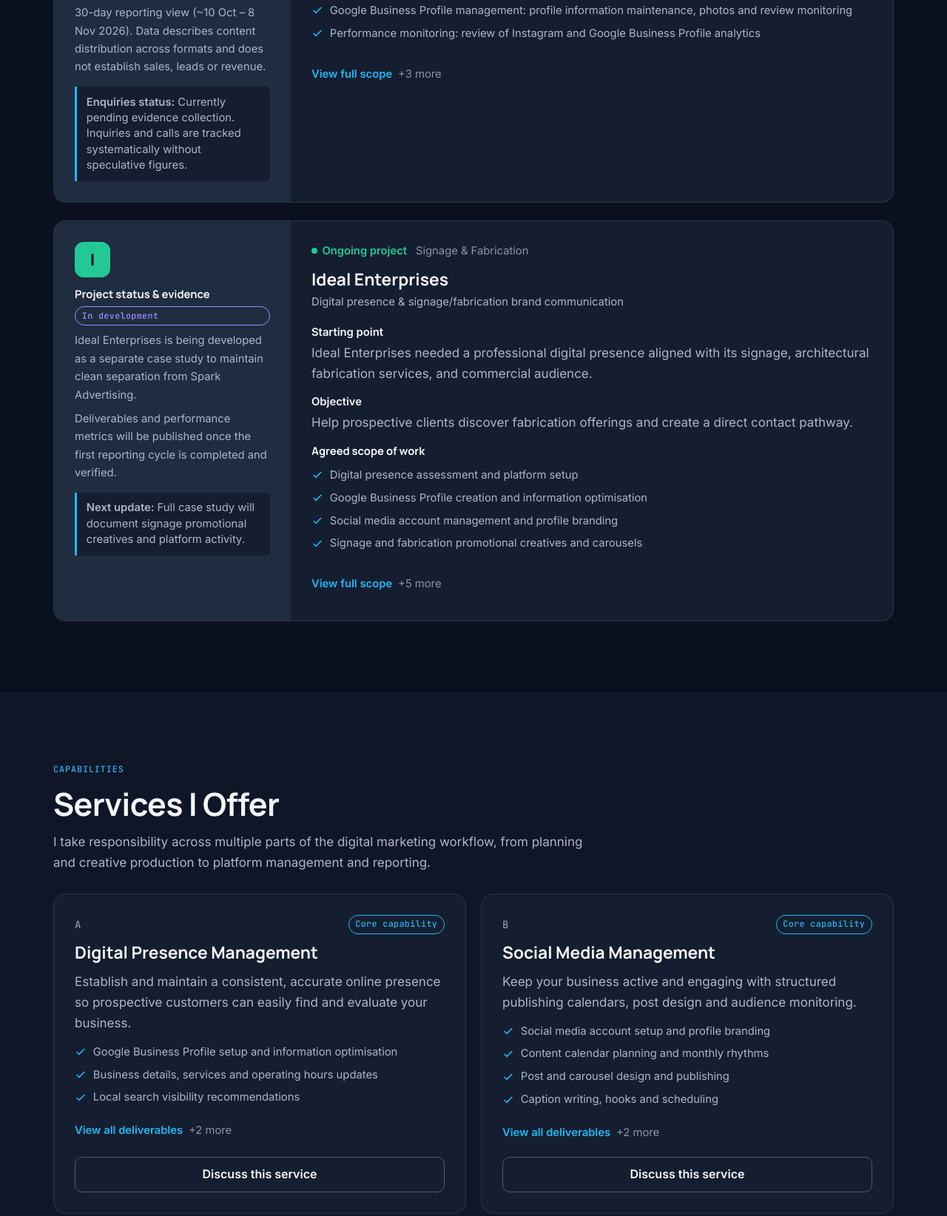
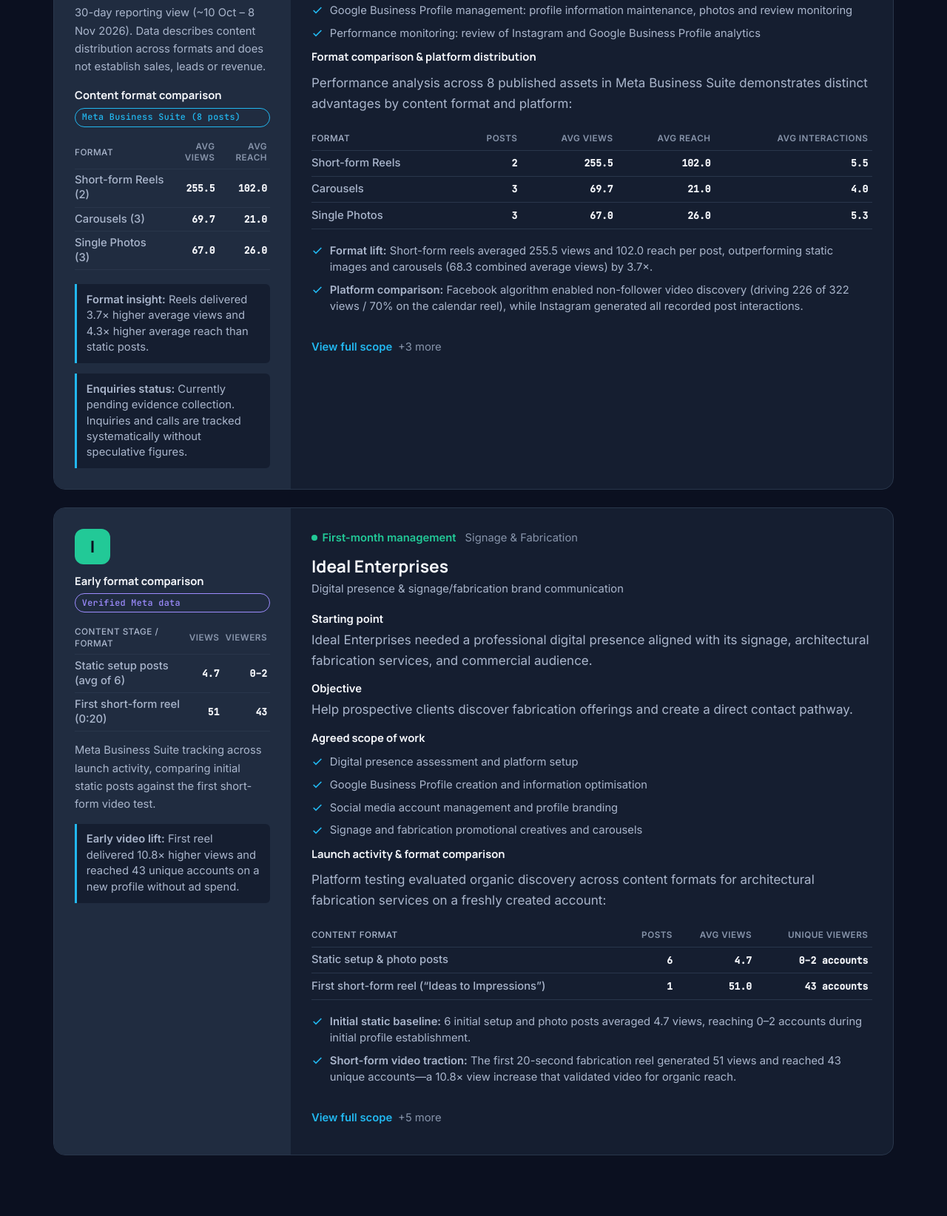
Before and after one commit to dhil3/dhill-portfolio, a website: page index.html in a window 1280 px wide. Shown: the part 1561-3205 px from the top of the page at 74% size. Drawn offline with Linux system fonts and the light colour scheme.

Commit message:
feat: add verified content format and platform comparison metrics

```diff
--- a/css/style.css
+++ b/css/style.css
@@ -163,6 +163,11 @@ img { max-width: 100%; height: auto; display: block; }
 .case-evidence th:first-child { text-align: left; padding-left: 0; font-weight: 500; color: var(--text-2); }
 .case-evidence thead th { color: var(--text-3); font-weight: 600; font-size: var(--text-label); text-transform: uppercase; letter-spacing: .04em; }
 .case-evidence td { color: var(--text); font-weight: 600; font-family: var(--font-mono); font-size: .8125rem; }
+.case-body table { width: 100%; border-collapse: collapse; font-size: var(--text-small); margin: .4rem 0; }
+.case-body th, .case-body td { padding: .45rem .35rem; text-align: right; border-bottom: 1px solid var(--border); line-height: 1.35; }
+.case-body th:first-child { text-align: left; padding-left: 0; font-weight: 500; color: var(--text-2); }
+.case-body thead th { color: var(--text-3); font-weight: 600; font-size: var(--text-label); text-transform: uppercase; letter-spacing: .04em; }
+.case-body td { color: var(--text); font-weight: 600; font-family: var(--font-mono); font-size: .8125rem; }
 .note-box { font-size: var(--text-small); padding: .65rem .8rem; border-left: 3px solid var(--accent); background: var(--surface); border-radius: 0 6px 6px 0; margin-top: .4rem; line-height: 1.45; }
 .case-mono { width: 48px; height: 48px; border-radius: 12px; display: grid; place-items: center; font: 800 1.375rem var(--font-heading); color: #0B1020; background: #F5B544; margin-bottom: .35rem; }
 .case-idea .case-mono { background: #22C997; }
--- a/index.html
+++ b/index.html
@@ -104,7 +104,21 @@
                   <tr><th scope="row">Story views</th><td>66 (7%)</td></tr>
                 </tbody>
               </table></div>
-              <p>30-day reporting view (~10 Oct – 8 Nov 2026). Data describes content distribution across formats and does not establish sales, leads or revenue.</p>
+              <p>30-day reporting view (~10 Oct &ndash; 8 Nov 2026). Data describes content distribution across formats and does not establish sales, leads or revenue.</p>
+
+              <h4 style="margin-top: 0.6rem;">Content format comparison</h4>
+              <span class="tag tag-core">Meta Business Suite (8 posts)</span>
+              <div class="table-wrap"><table>
+                <thead><tr><th scope="col">Format</th><th scope="col">Avg Views</th><th scope="col">Avg Reach</th></tr></thead>
+                <tbody>
+                  <tr><th scope="row">Short-form Reels (2)</th><td>255.5</td><td>102.0</td></tr>
+                  <tr><th scope="row">Carousels (3)</th><td>69.7</td><td>21.0</td></tr>
+                  <tr><th scope="row">Single Photos (3)</th><td>67.0</td><td>26.0</td></tr>
+                </tbody>
+              </table></div>
+              <div class="note-box">
+                <strong>Format insight:</strong> Reels delivered 3.7&times; higher average views and 4.3&times; higher average reach than static posts.
+              </div>
               <div class="note-box">
                 <strong>Enquiries status:</strong> Currently pending evidence collection. Inquiries and calls are tracked systematically without speculative figures.
               </div>
@@ -119,11 +133,27 @@
               </dl>
               <h4>Agreed scope completed</h4>
               <ul class="ticks">
-                <li><svg class="tick" width="16" height="16" viewBox="0 0 24 24" fill="none" stroke="currentColor" stroke-width="2.5" aria-hidden="true"><polyline points="20 6 9 17 4 12"/></svg><span>Social media management on Facebook and Instagram (~5–10 posts, ~1–3 reels published)</span></li>
+                <li><svg class="tick" width="16" height="16" viewBox="0 0 24 24" fill="none" stroke="currentColor" stroke-width="2.5" aria-hidden="true"><polyline points="20 6 9 17 4 12"/></svg><span>Social media management on Facebook and Instagram (~5&ndash;10 posts, ~1&ndash;3 reels published)</span></li>
                 <li><svg class="tick" width="16" height="16" viewBox="0 0 24 24" fill="none" stroke="currentColor" stroke-width="2.5" aria-hidden="true"><polyline points="20 6 9 17 4 12"/></svg><span>Creative content production: flex and banner printing creatives, service carousels and festival visuals</span></li>
                 <li><svg class="tick" width="16" height="16" viewBox="0 0 24 24" fill="none" stroke="currentColor" stroke-width="2.5" aria-hidden="true"><polyline points="20 6 9 17 4 12"/></svg><span>Google Business Profile management: profile information maintenance, photos and review monitoring</span></li>
                 <li><svg class="tick" width="16" height="16" viewBox="0 0 24 24" fill="none" stroke="currentColor" stroke-width="2.5" aria-hidden="true"><polyline points="20 6 9 17 4 12"/></svg><span>Performance monitoring: review of Instagram and Google Business Profile analytics</span></li>
               </ul>
+
+              <h4>Format comparison &amp; platform distribution</h4>
+              <p>Performance analysis across 8 published assets in Meta Business Suite demonstrates distinct advantages by content format and platform:</p>
+              <div class="table-wrap"><table>
+                <thead><tr><th scope="col">Format</th><th scope="col">Posts</th><th scope="col">Avg Views</th><th scope="col">Avg Reach</th><th scope="col">Avg Interactions</th></tr></thead>
+                <tbody>
+                  <tr><th scope="row">Short-form Reels</th><td>2</td><td>255.5</td><td>102.0</td><td>5.5</td></tr>
+                  <tr><th scope="row">Carousels</th><td>3</td><td>69.7</td><td>21.0</td><td>4.0</td></tr>
+                  <tr><th scope="row">Single Photos</th><td>3</td><td>67.0</td><td>26.0</td><td>5.3</td></tr>
+                </tbody>
+              </table></div>
+              <ul class="ticks">
+                <li><svg class="tick" width="16" height="16" viewBox="0 0 24 24" fill="none" stroke="currentColor" stroke-width="2.5" aria-hidden="true"><polyline points="20 6 9 17 4 12"/></svg><span><strong>Format lift:</strong> Short-form reels averaged 255.5 views and 102.0 reach per post, outperforming static images and carousels (68.3 combined average views) by 3.7&times;.</span></li>
+                <li><svg class="tick" width="16" height="16" viewBox="0 0 24 24" fill="none" stroke="currentColor" stroke-width="2.5" aria-hidden="true"><polyline points="20 6 9 17 4 12"/></svg><span><strong>Platform comparison:</strong> Facebook algorithm enabled non-follower video discovery (driving 226 of 322 views / 70% on the calendar reel), while Instagram generated all recorded post interactions.</span></li>
+              </ul>
+
               <details class="more">
                 <summary>View full scope <span class="more-n">+3 more</span></summary>
                 <ul class="ticks">
@@ -138,16 +168,22 @@
           <article class="case case-idea" id="project-idea">
             <aside class="case-evidence" aria-label="Ideal Enterprises evidence status">
               <div class="case-mono" aria-hidden="true">I</div>
-              <h4>Project status &amp; evidence</h4>
-              <span class="tag tag-support">In development</span>
-              <p>Ideal Enterprises is being developed as a separate case study to maintain clean separation from Spark Advertising.</p>
-              <p>Deliverables and performance metrics will be published once the first reporting cycle is completed and verified.</p>
+              <h4>Early format comparison</h4>
+              <span class="tag tag-support">Verified Meta data</span>
+              <div class="table-wrap"><table>
+                <thead><tr><th scope="col">Content stage / format</th><th scope="col">Views</th><th scope="col">Viewers</th></tr></thead>
+                <tbody>
+                  <tr><th scope="row">Static setup posts (avg of 6)</th><td>4.7</td><td>0&ndash;2</td></tr>
+                  <tr><th scope="row">First short-form reel (0:20)</th><td>51</td><td>43</td></tr>
+                </tbody>
+              </table></div>
+              <p>Meta Business Suite tracking across launch activity, comparing initial static posts against the first short-form video test.</p>
               <div class="note-box">
-                <strong>Next update:</strong> Full case study will document signage promotional creatives and platform activity.
+                <strong>Early video lift:</strong> First reel delivered 10.8&times; higher views and reached 43 unique accounts on a new profile without ad spend.
               </div>
             </aside>
             <div class="case-body">
-              <div class="case-meta"><span class="status status-ongoing">Ongoing project</span><span class="case-kind">Signage &amp; Fabrication</span></div>
+              <div class="case-meta"><span class="status status-ongoing">First-month management</span><span class="case-kind">Signage &amp; Fabrication</span></div>
               <h3>Ideal Enterprises</h3>
               <p class="case-focus">Digital presence &amp; signage/fabrication brand communication</p>
               <dl class="case-facts">
@@ -161,6 +197,21 @@
                 <li><svg class="tick" width="16" height="16" viewBox="0 0 24 24" fill="none" stroke="currentColor" stroke-width="2.5" aria-hidden="true"><polyline points="20 6 9 17 4 12"/></svg><span>Social media account management and profile branding</span></li>
                 <li><svg class="tick" width="16" height="16" viewBox="0 0 24 24" fill="none" stroke="currentColor" stroke-width="2.5" aria-hidden="true"><polyline points="20 6 9 17 4 12"/></svg><span>Signage and fabrication promotional creatives and carousels</span></li>
               </ul>
+
+              <h4>Launch activity &amp; format comparison</h4>
+              <p>Platform testing evaluated organic discovery across content formats for architectural fabrication services on a freshly created account:</p>
+              <div class="table-wrap"><table>
+                <thead><tr><th scope="col">Content format</th><th scope="col">Posts</th><th scope="col">Avg Views</th><th scope="col">Unique Viewers</th></tr></thead>
+                <tbody>
+                  <tr><th scope="row">Static setup &amp; photo posts</th><td>6</td><td>4.7</td><td>0&ndash;2 accounts</td></tr>
+                  <tr><th scope="row">First short-form reel (&ldquo;Ideas to Impressions&rdquo;)</th><td>1</td><td>51.0</td><td>43 accounts</td></tr>
+                </tbody>
+              </table></div>
+              <ul class="ticks">
+                <li><svg class="tick" width="16" height="16" viewBox="0 0 24 24" fill="none" stroke="currentColor" stroke-width="2.5" aria-hidden="true"><polyline points="20 6 9 17 4 12"/></svg><span><strong>Initial static baseline:</strong> 6 initial setup and photo posts averaged 4.7 views, reaching 0&ndash;2 accounts during initial profile establishment.</span></li>
+                <li><svg class="tick" width="16" height="16" viewBox="0 0 24 24" fill="none" stroke="currentColor" stroke-width="2.5" aria-hidden="true"><polyline points="20 6 9 17 4 12"/></svg><span><strong>Short-form video traction:</strong> The first 20-second fabrication reel generated 51 views and reached 43 unique accounts&mdash;a 10.8&times; view increase that validated video for organic reach.</span></li>
+              </ul>
+
               <details class="more">
                 <summary>View full scope <span class="more-n">+5 more</span></summary>
                 <ul class="ticks">
@@ -382,6 +433,7 @@
           <p>Results are assessed against the business&rsquo;s starting point, agreed objectives, available data and the period of activity.</p>
           <ul class="plain">
             <li>Reach and impressions are reported separately from clicks and enquiries.</li>
+            <li>Content format comparisons (reels vs carousels vs static) guide ongoing publishing decisions.</li>
             <li>Revenue is only discussed when reliable tracking supports it.</li>
             <li>Missing or unavailable data is explained, not estimated.</li>
           </ul>
@@ -400,7 +452,7 @@
           </table></div>
           <div class="report-notes">
             <div><h4>Work completed</h4><p>Profile details updated, 12 posts published, reviews answered.</p></div>
-            <div><h4>Findings</h4><p>Educational posts drew more saves than promotional posts.</p></div>
+            <div><h4>Format comparison</h4><p>Short-form reels generated 3.7&times; to 10.8&times; higher views than static images across client tests.</p></div>
             <div><h4>Next actions</h4><p>Set up website tracking and test two new content topics.</p></div>
           </div>
           <p class="report-src">Each real report states its data sources and date range.</p>
```
